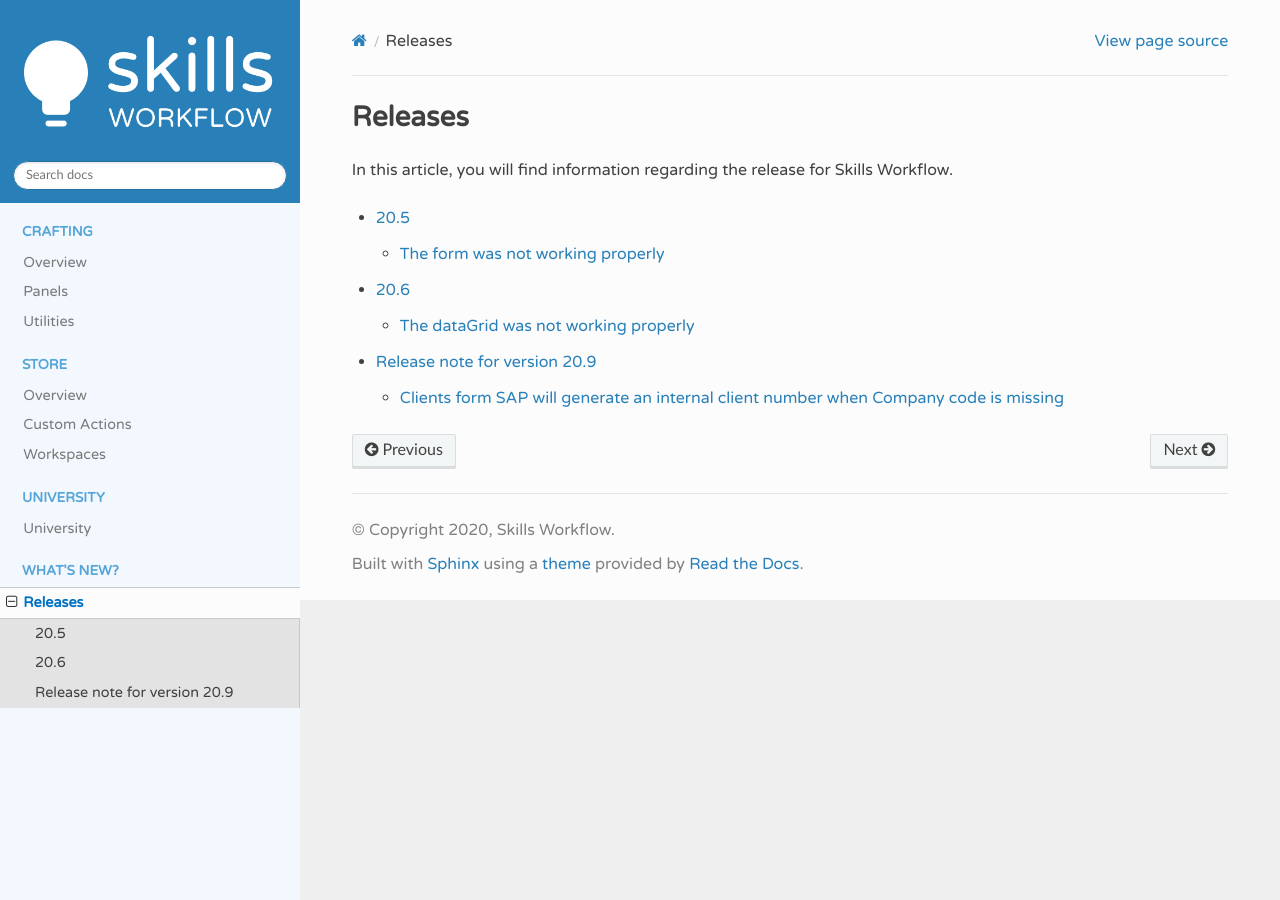
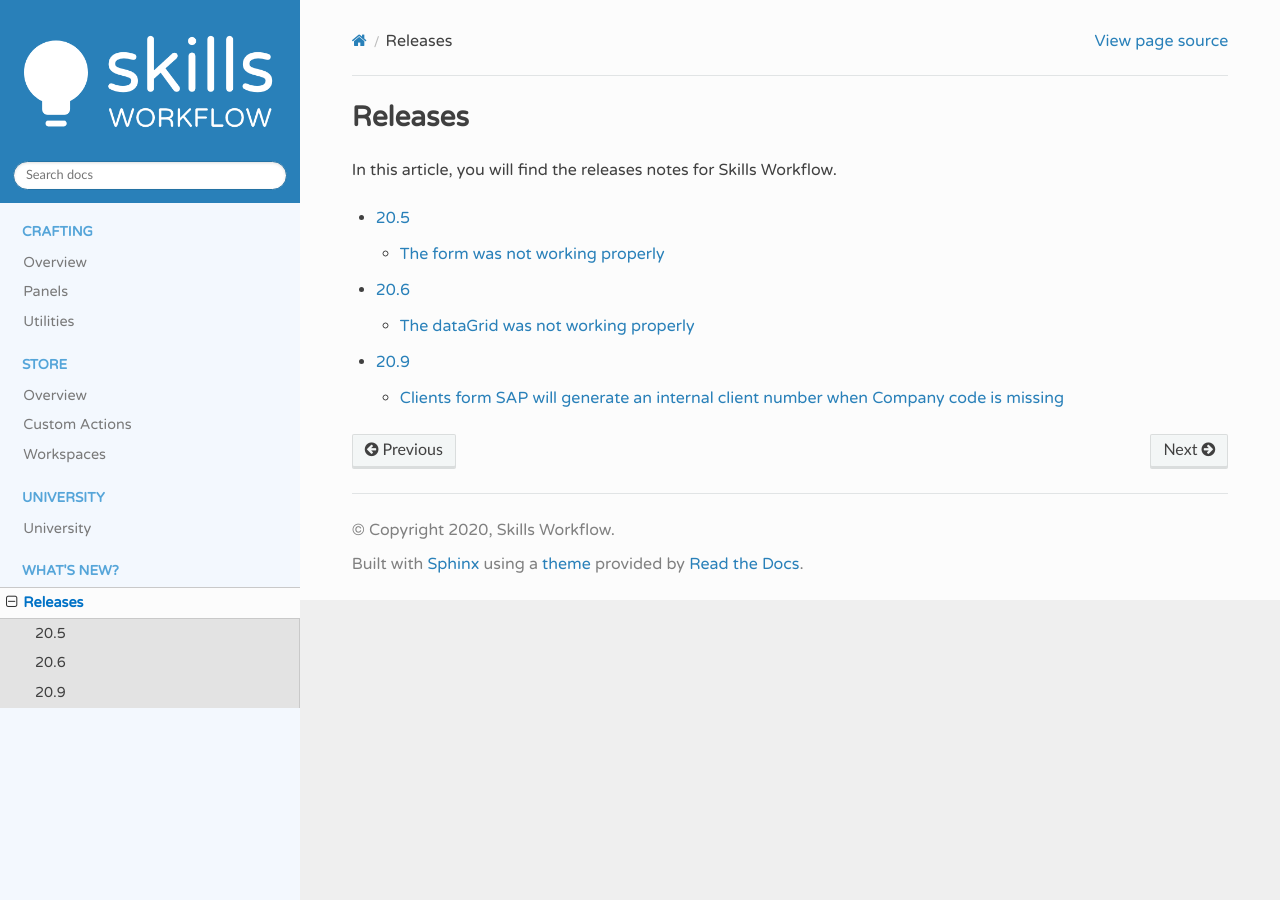
Before and after one commit to ndangeles/Documentation, a Sphinx documentation site: the page built from docs/whatsnew/index.rst, in a window 1280 px wide. Built offline with Sphinx 7.4.7 and the Read the Docs theme 2.0.0, drawn with Linux system fonts in a browser that asks for light colours.

Commit message:
Index review for release notes

```diff
--- a/docs/whatsnew/20.9/index.rst
+++ b/docs/whatsnew/20.9/index.rst
@@ -1,5 +1,5 @@
-Release note for version 20.9
-=============================
+20.9
+====
 
 **We're pleased to present Skills Workflow 20.9.**
 
--- a/docs/whatsnew/index.rst
+++ b/docs/whatsnew/index.rst
@@ -1,7 +1,7 @@
 Releases
 ========
 
-In this article, you will find information regarding the release for Skills Workflow.
+In this article, you will find the releases notes for Skills Workflow.
 
 .. toctree::
    :glob:
```
